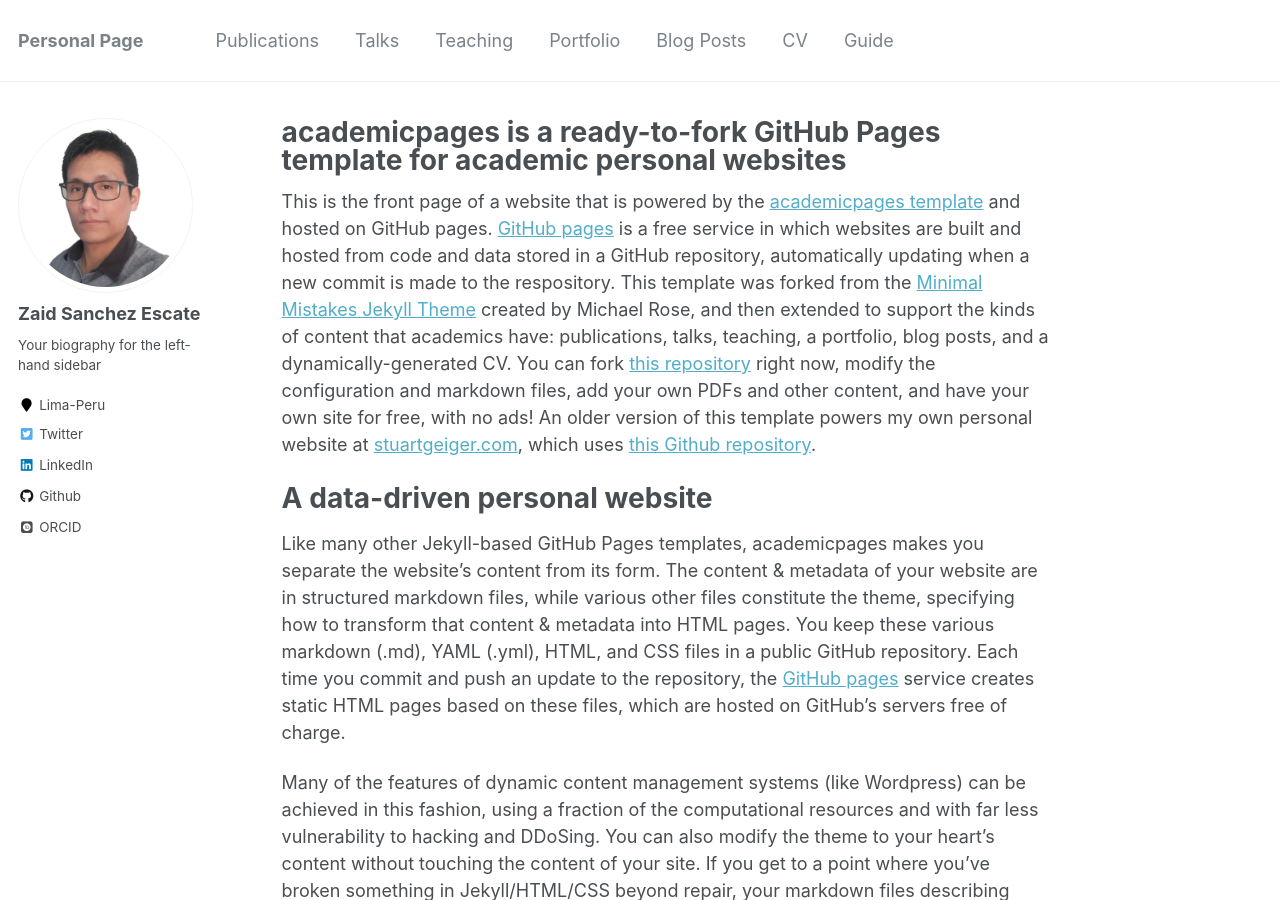
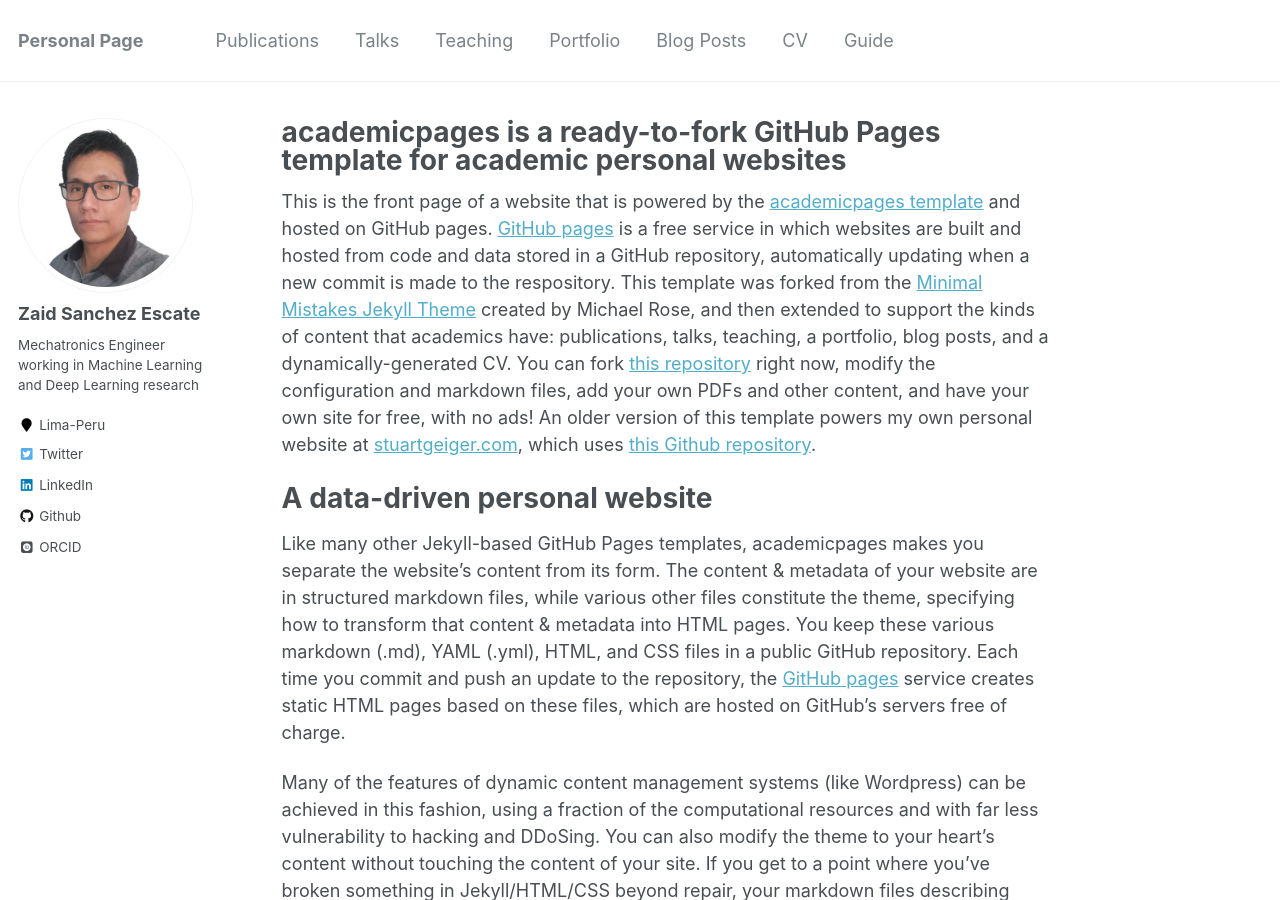
Before and after one commit to zaise/zaise.github.io, a Jekyll site: the page built from _pages/about.md, in a window 1280 px wide and 900 px high. Built offline with Jekyll 4.4.1, drawn with Linux system fonts in a browser that asks for light colours; some web fonts are replaced.

Commit message:
2104161656

```diff
--- a/_config.yml
+++ b/_config.yml
@@ -10,7 +10,7 @@ locale                   : "en-US"
 title                    : "Personal Page"
 title_separator          : "-"
 name                     : &name "Zaid Sanchez Escate"
-description              : &description "Mechatronics Engineer working in Machine Learning and Deep Learning research. "
+description              : &description "Mechatronics Engineer working in Machine Learning and Deep Learning research"
 url                      : https://zaise.github.io # the base hostname & protocol for your site e.g. "https://mmistakes.github.io"
 baseurl                  : "" # the subpath of your site, e.g. "/blog"
 repository               : "zaise.github.io"
@@ -82,7 +82,7 @@ analytics:
 author:
   name             : "Zaid Sanchez Escate"
   avatar           : "profile.jpg"
-  bio              : "Your biography for the left-hand sidebar"
+  bio              : "Mechatronics Engineer working in Machine Learning and Deep Learning research"
   location         : "Lima-Peru"
   employer         :
   pubmed           : #"https://www.ncbi.nlm.nih.gov/pubmed/?term=john+snow"
@@ -102,7 +102,7 @@ author:
   instagram        :
   impactstory      : #"https://profiles.impactstory.org/u/xxxx-xxxx-xxxx-xxxx"
   lastfm           :
-  linkedin         : "https://www.linkedin.com/in/zaid-sanchez/"
+  linkedin         : "zaid-sanchez"
   orcid            : "https://orcid.org/0000-0001-6898-6572"
   pinterest        :
   soundcloud       :
```
